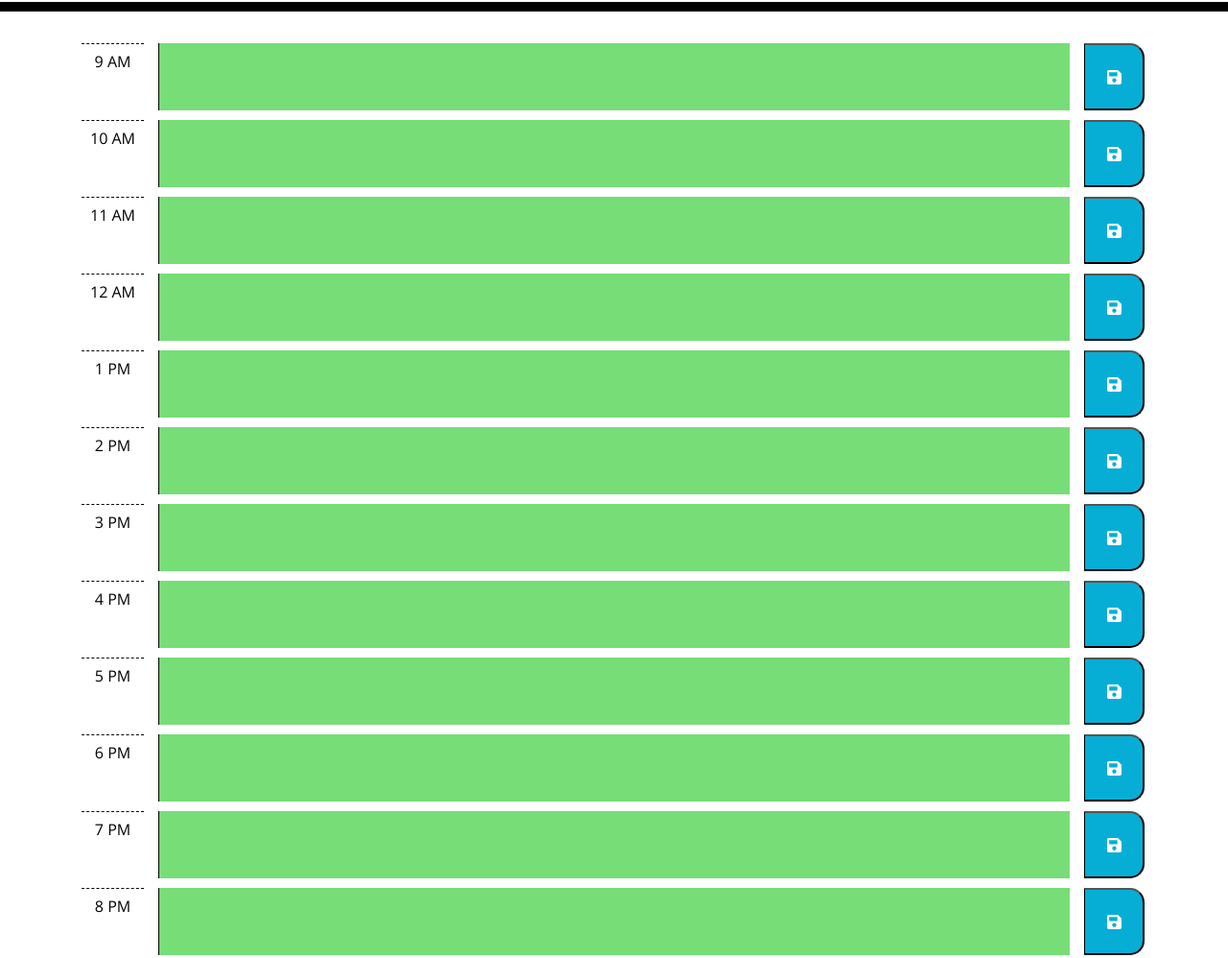
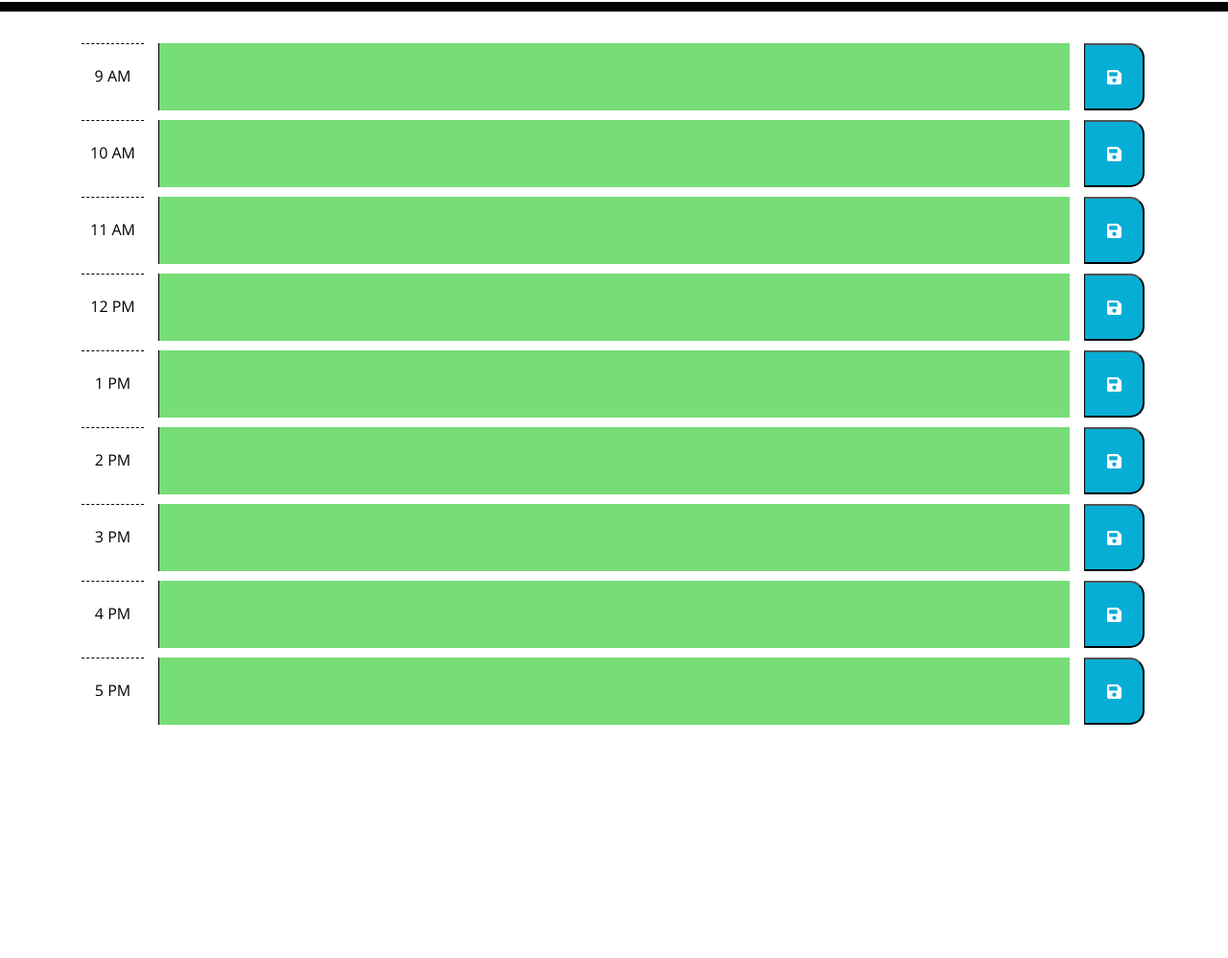
Before and after one commit to jaredtrp/work-scheduler, a plain HTML site: page index.html in a window 1280 px wide. Shown: the part 320-1318 px from the top of the page at 96% size. After the commit the page ends 1091 px from the top, so only its background shows below. Drawn offline with nearby package versions, Linux system fonts and the light colour scheme.

Commit message:
Correct AM/PM suffix, shortened the hours to normal work day, and updated readme

```diff
--- a/assets/css/styles.css
+++ b/assets/css/styles.css
@@ -40,7 +40,7 @@ body {
     background-color: #ffffff;
     color: #000000;
     border-top: 1px dashed #000000;
-    padding-top: 10px;
+    padding-top: 25px;
   }
 
   .past {
--- a/assets/js/script.js
+++ b/assets/js/script.js
@@ -13,33 +13,18 @@
 // WHEN I refresh the page
 // THEN the saved events persist
 
-
 // PSEUDOCODE
 // When the user opens the page, the full work day's schedule is populated
 // Create a variable which contains all the work hours
-//
 // JS will populate the screen automatically with the 9AM - 5PM editable items
 // The color of each item is based on past, present, and future classes
 // When the user clicks on an item, they can edit the text within
 // When the user clicks on the save button, it saves it to local storage
 // Indicate that the item was saved
 
-
-// DAVE'S POEM
-// listen for save button clicks
-// save in localStorage
-// Show notification that item was saved to localStorage by adding class 'show'
-// Timeout to remove 'show' class after 5 seconds
-// get current number of hours
-// loop over time blocks
-// check if we've moved past this time
-// set up interval to check if current time needs to be updated
-// load any saved data from localStorage
-// display current day on page
-
 const dateEl = document.getElementById('currentDay');
 const containerEl = document.getElementById('schedule-container');
-const workHours = [9, 10, 11, 12, 13, 14, 15, 16, 17, 18, 19, 20, 21, 22, 23];
+const workHours = [9, 10, 11, 12, 13, 14, 15, 16, 17];
 
 let today = new Date();
 let dayIndex = today.getDay();
@@ -88,7 +73,8 @@ function fullSchedule() {
         }
         if(workHours[i] > 12){
             timeSlot.textContent = workHours[i] - 12 + ' PM'
-        } else {
+        }
+        if(workHours[i] < 12) {
             timeSlot.textContent = workHours[i] + ' AM'
         }
 
@@ -96,18 +82,12 @@ function fullSchedule() {
 
         let eventWritingSection = document.createElement('textarea');
 
-        // Attempt at saving to local storage
-        // const saveToLocal = localStorage.setItem(eventWritingSection.id, eventWritingSection.textContent);
-        // console.log(eventWritingSection.textContent);
-
         eventWritingSection.id = 'eventWritingSection' + workHours[i];
         eventWritingSection.classList = 'col-10';
-        if(localStorage.getItem('storedText'+workHours[i])) {
-            // console.log(JSON.parse(localStorage.getItem('storedText'+i)))
-            var obj = JSON.parse(localStorage.getItem('storedText'+workHours[i]))
+        if(localStorage.getItem('storedText'+ workHours[i])) {
+            var obj = JSON.parse(localStorage.getItem('storedText'+ workHours[i]))
             var where = obj[0].hour
             var text = obj[0].text
-            console.log(obj[0].text)
             eventWritingSection.innerText = text
         }
         containerSections.appendChild(eventWritingSection);
```
Also changed, not shown: 1 other file.
